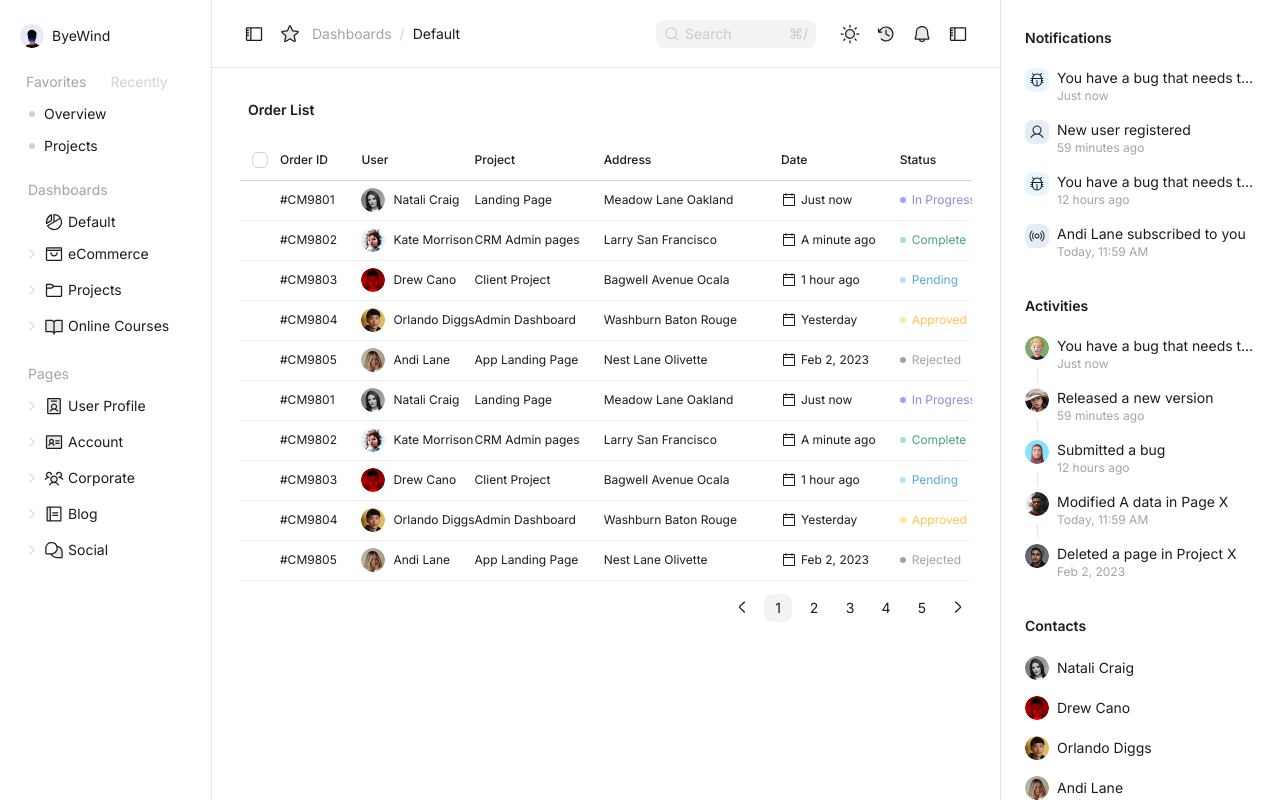
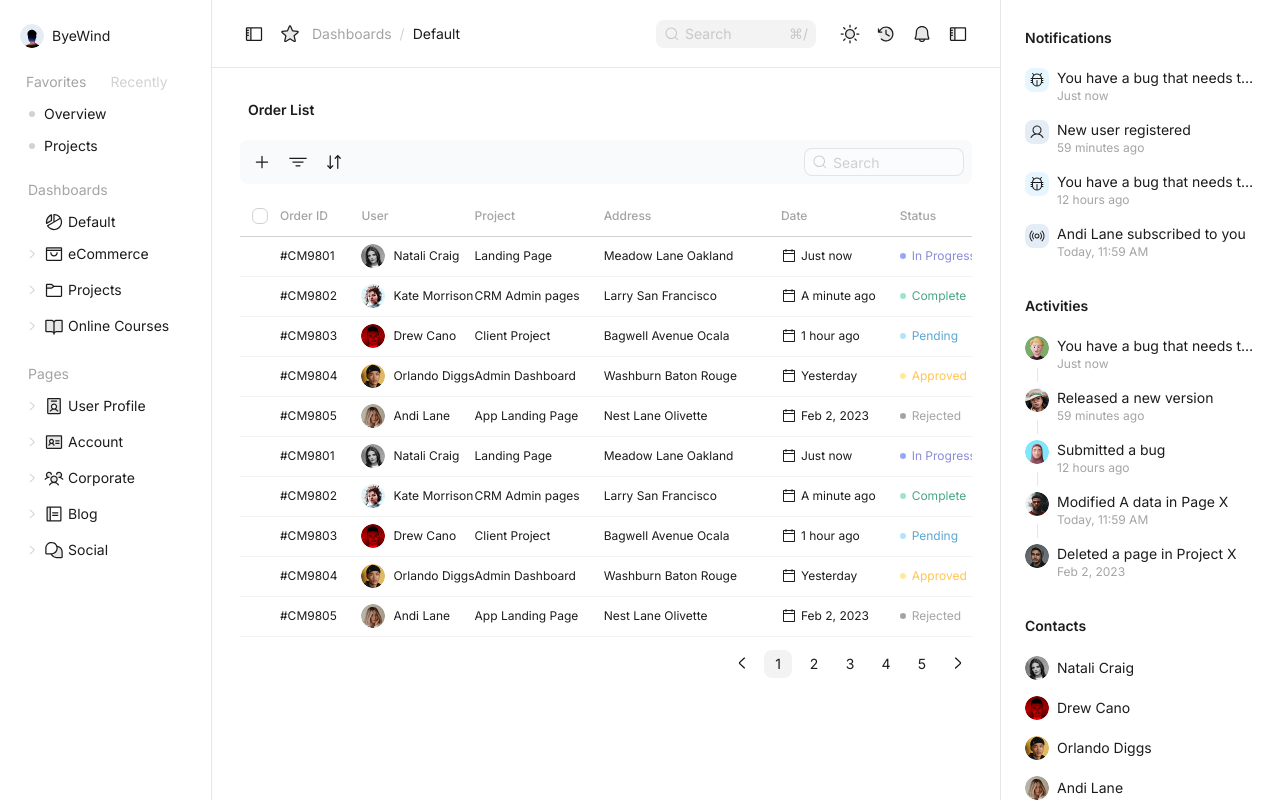
Before and after one commit to ritiksharmarj/juspay-assignment, a React (Vite) app: page /order-list in a window 1280 px wide. Built offline with nearby package versions, Linux system fonts and the light colour scheme.

Commit message:
feat: order table

```diff
--- a/src/components/ui/input.jsx
+++ b/src/components/ui/input.jsx
@@ -1,17 +1,31 @@
+import { cva } from "class-variance-authority";
 import { cn } from "@/lib/utils";
 
-function Input({ className, type, prefix, suffix, ...props }) {
+const inputVariants = cva(
+  "peer flex h-7 w-fit min-w-[160px] rounded-lg border px-2 py-1 text-sm outline-none transition-all selection:bg-foreground/10 selection:text-foreground placeholder:text-foreground/20 focus-visible:border-ring/40 focus-visible:ring-[2px] focus-visible:ring-ring/20 disabled:pointer-events-none disabled:cursor-not-allowed disabled:opacity-50",
+  {
+    variants: {
+      variant: {
+        default: "border-input/0 bg-foreground/5",
+        white: "border-foreground/10 bg-background/40",
+      },
+    },
+    defaultVariants: {
+      variant: "default",
+    },
+  },
+);
+
+function Input({ variant, type, prefix, suffix, className, ...props }) {
   return (
     <div className="relative flex h-7 w-auto items-center rounded-lg">
       <input
         type={type}
         data-slot="input"
         className={cn(
-          "peer flex h-7 w-fit min-w-[160px] rounded-lg border border-input/0 bg-foreground/5 px-2 py-1 text-sm outline-none transition-all selection:bg-foreground/10 selection:text-foreground placeholder:text-foreground/20 disabled:pointer-events-none disabled:cursor-not-allowed disabled:opacity-50",
-          "focus-visible:border-ring/40 focus-visible:ring-[2px] focus-visible:ring-ring/20",
+          inputVariants({ variant, className }),
           prefix && "pl-7",
           suffix && "pr-9",
-          className,
         )}
         {...props}
       />
--- a/src/components/ui/table.jsx
+++ b/src/components/ui/table.jsx
@@ -66,7 +66,7 @@ function TableHead({ className, ...props }) {
     <th
       data-slot="table-head"
       className={cn(
-        "h-10 whitespace-nowrap px-3 text-left align-middle font-medium text-foreground [&:has([role=checkbox])]:pr-0 [&>[role=checkbox]]:translate-y-[2px]",
+        "h-10 whitespace-nowrap px-3 text-left align-middle font-medium text-foreground/40 [&:has([role=checkbox])]:pr-0 [&>[role=checkbox]]:translate-y-[2px]",
         className,
       )}
       {...props}
--- a/src/pages/order-list-page.jsx
+++ b/src/pages/order-list-page.jsx
@@ -1,8 +1,12 @@
 import * as React from "react";
 import {
+  AddIcon,
+  ArrowsDownUpIcon,
   CalendarBlankIcon,
   ClipboardTextIcon,
+  FunnelSimpleIcon,
   MoreHorizontalIcon,
+  SearchIcon,
 } from "@/components/icons";
 import { Button } from "@/components/ui/button";
 import { Checkbox } from "@/components/ui/checkbox";
@@ -14,6 +18,7 @@ import {
   DropdownMenuSeparator,
   DropdownMenuTrigger,
 } from "@/components/ui/dropdown-menu";
+import { Input } from "@/components/ui/input";
 import {
   Pagination,
   PaginationContent,
@@ -65,6 +70,30 @@ export default function OrderListPage() {
   return (
     <div className="p-4 md:p-7">
       <div className="mb-4 px-2 py-1 font-semibold text-sm">Order List</div>
+
+      <div className="mb-3 flex h-11 items-center gap-2 rounded-lg bg-primary-light px-2">
+        <div className="flex grow items-center gap-2">
+          <Button variant="ghost" size="icon">
+            <AddIcon />
+          </Button>
+          <Button variant="ghost" size="icon">
+            <FunnelSimpleIcon />
+          </Button>
+          <Button variant="ghost" size="icon">
+            <ArrowsDownUpIcon />
+          </Button>
+        </div>
+
+        <div>
+          <Input
+            type="text"
+            variant="white"
+            placeholder="Search"
+            prefix={<SearchIcon />}
+            className="w-[160px]"
+          />
+        </div>
+      </div>
 
       <OrderTable orders={orders} />
     </div>
```
